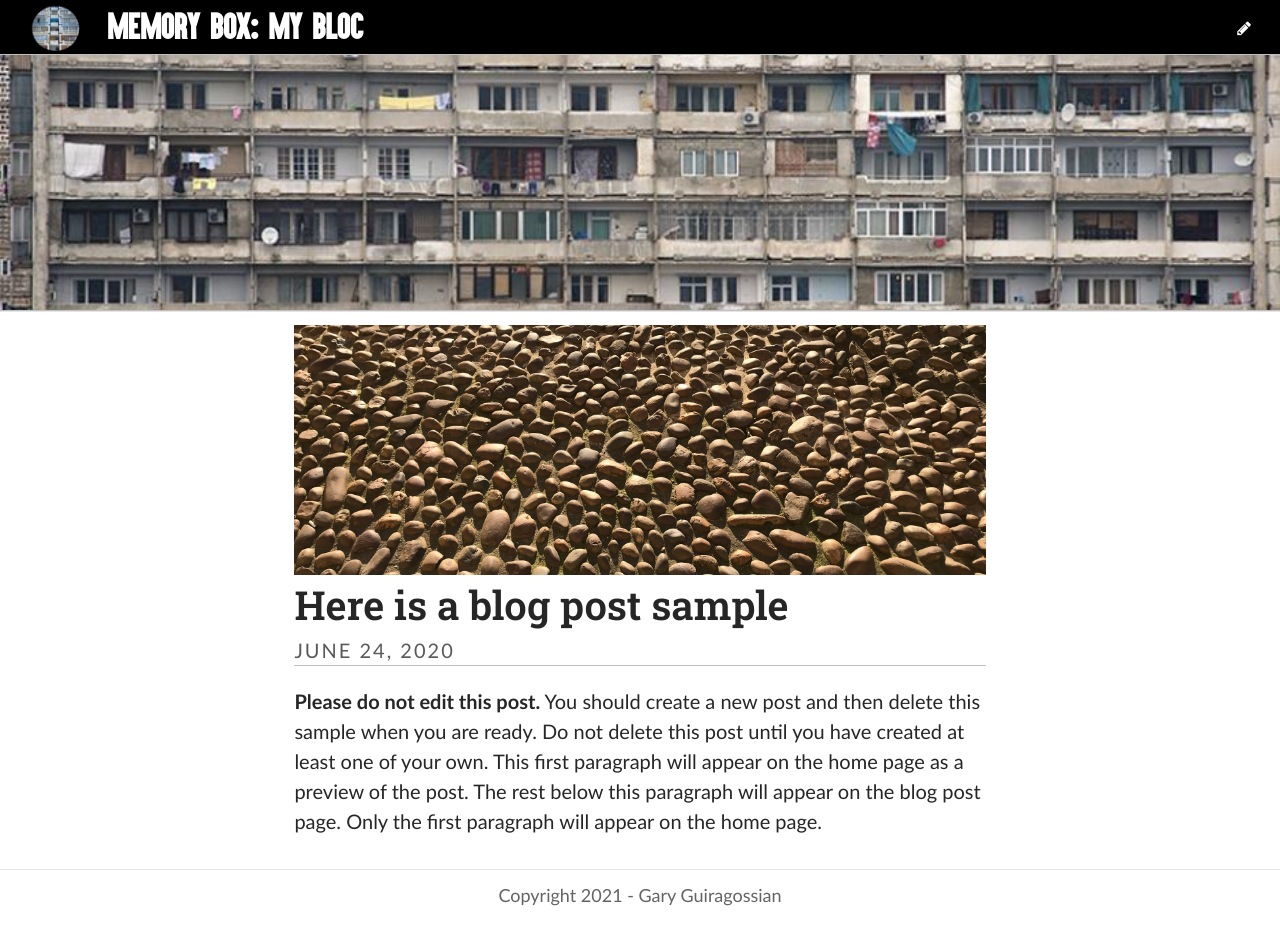
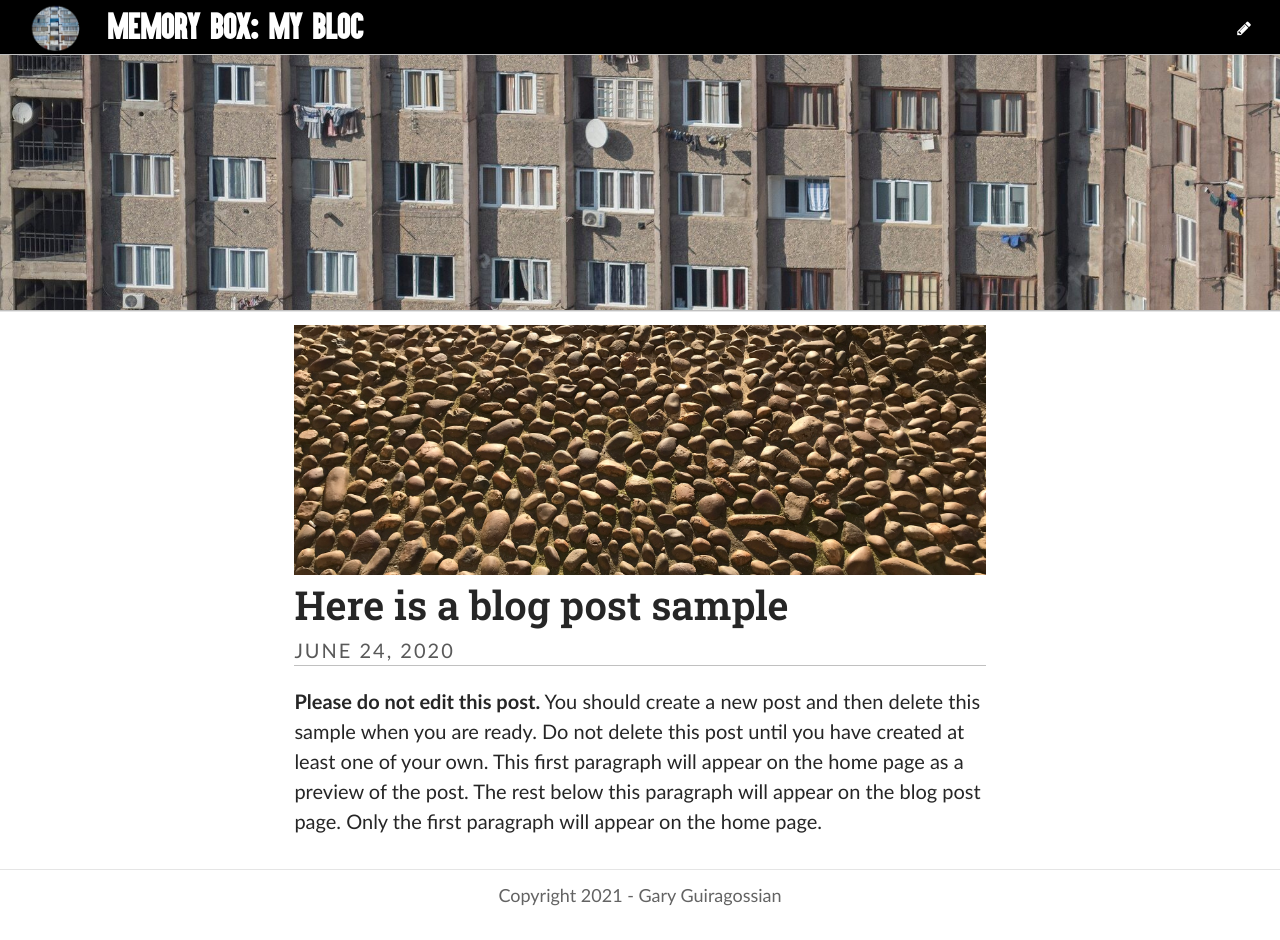
Before and after one commit to garyBG/GGMemoryBox, a Jekyll site: the page built from index.html, in a window 1280 px wide. Built offline with Jekyll 4.4.1, drawn with Linux system fonts in a browser that asks for light colours; some web fonts are replaced; the list of posts is cut into pages by our own code.

Commit message:
Update Settings “general”

```diff
--- a/_data/settings.yml
+++ b/_data/settings.yml
@@ -1,7 +1,7 @@
 title: "Memory Box: My Bloc"
 description: A memory box for my work in BIS490
 footer_text: Copyright 2021 - Gary Guiragossian
-header_feature_image: ../uploads/dsc_7687_5.jpg
+header_feature_image: ../uploads/ezgif-2-27bf8c0d26.jpg
 header_text: ""
 header_text_color: "#000000"
 bannerheight: 20vmax
```
Also changed, not shown: uploads/24-tatevik-vardanyan-e1424929976878-1-.jpg (added), uploads/ezgif-2-27bf8c0d26.jpg (added).
